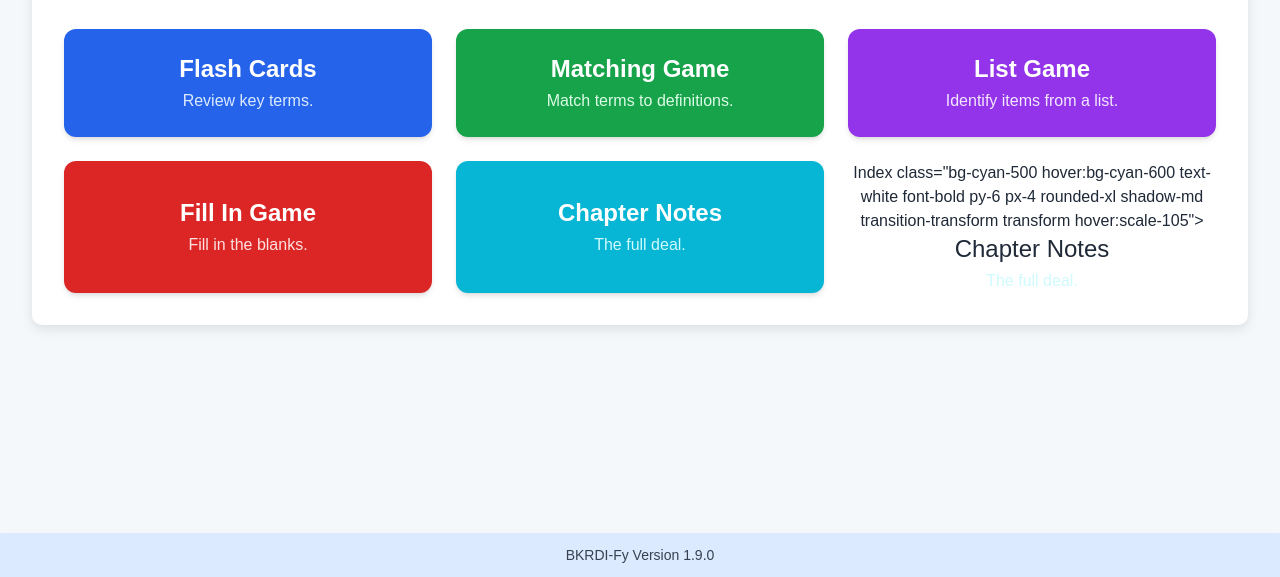
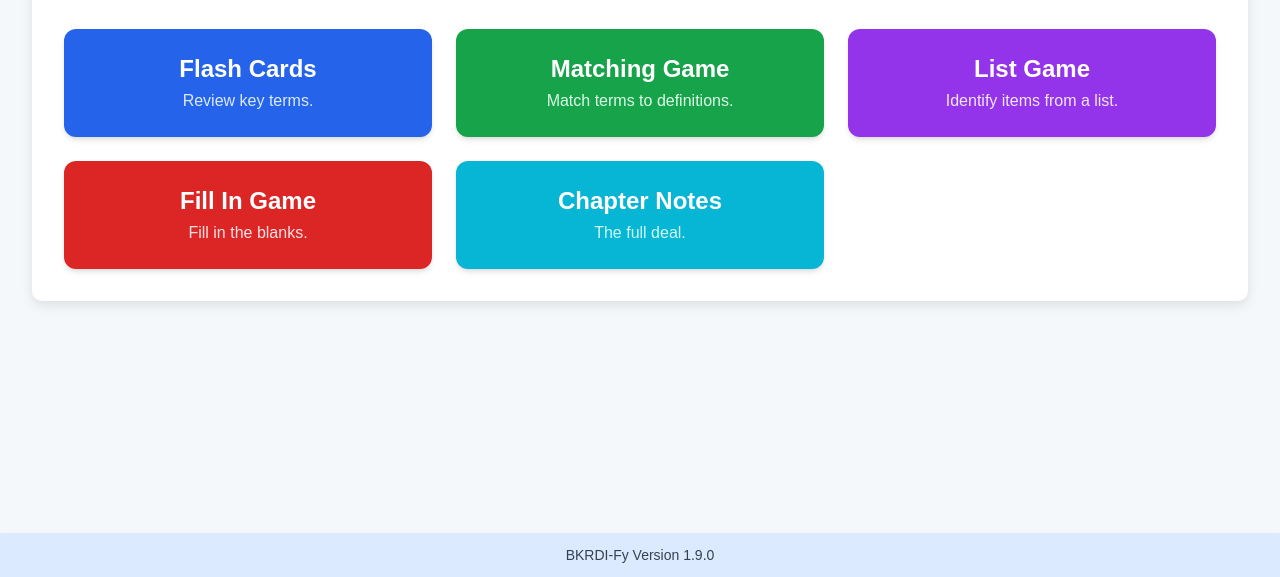
Before and after one commit to Tehcrayz/soce, a plain HTML site: page index.html in a window 1280 px wide. Shown: the part 223-800 px from the top of the page. Drawn offline with nearby package versions, Linux system fonts and the light colour scheme; a web font is replaced by a local one.

Commit message:
Update index.html

```diff
--- a/index.html
+++ b/index.html
@@ -565,14 +565,12 @@
                         <span class="text-2xl">Fill In Game</span>
                         <p class="font-normal text-red-100 mt-1">Fill in the blanks.</p>
                     </button>
-<button onclick="window.location.href='index2.html'" class="bg-cyan-500 hover:bg-cyan-600 text-white font-bold py-6 px-4 rounded-xl shadow-md transition-transform transform hover:scale-105">
-    <span class="text-2xl">Chapter Notes</span>
-    <p class="font-normal text-cyan-100 mt-1">The full deal.</p>
-</button>
-                    <button onclick="window.open <a href="xxx.github.io/Index2.html">Index</a> class="bg-cyan-500 hover:bg-cyan-600 text-white font-bold py-6 px-4 rounded-xl shadow-md transition-transform transform hover:scale-105">
+                    <!-- This link now correctly points to index2.html using a standard anchor tag -->
+                    <a href="index2.html" class="block text-center bg-cyan-500 hover:bg-cyan-600 text-white font-bold py-6 px-4 rounded-xl shadow-md transition-transform transform hover:scale-105">
                         <span class="text-2xl">Chapter Notes</span>
                         <p class="font-normal text-cyan-100 mt-1">The full deal.</p>
-                    </button>
+                    </a>
+                    <!-- The sixth button was a duplicate and had broken code, so it has been removed. -->
                 </div>
             </div>
         </div>
```
